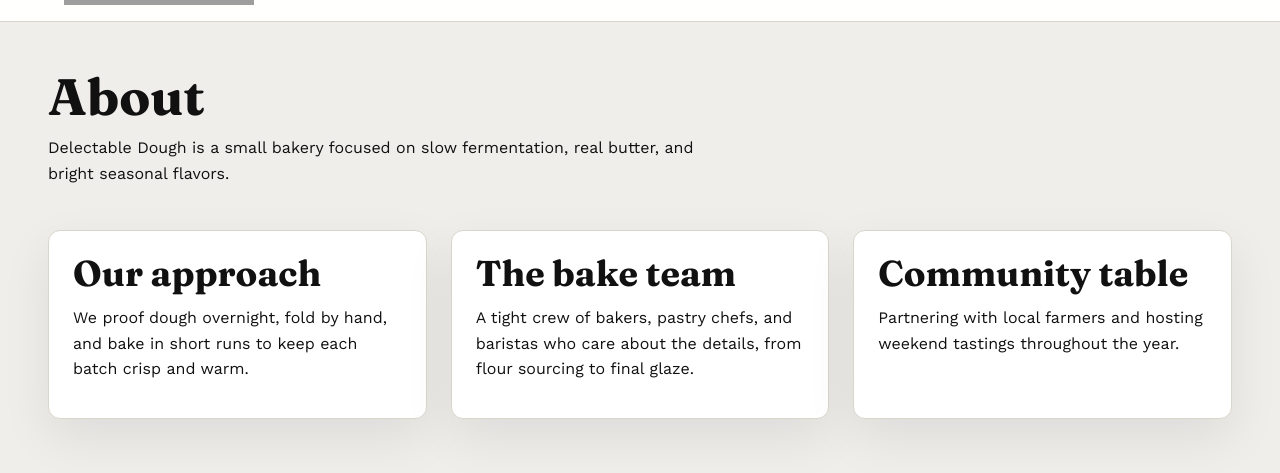
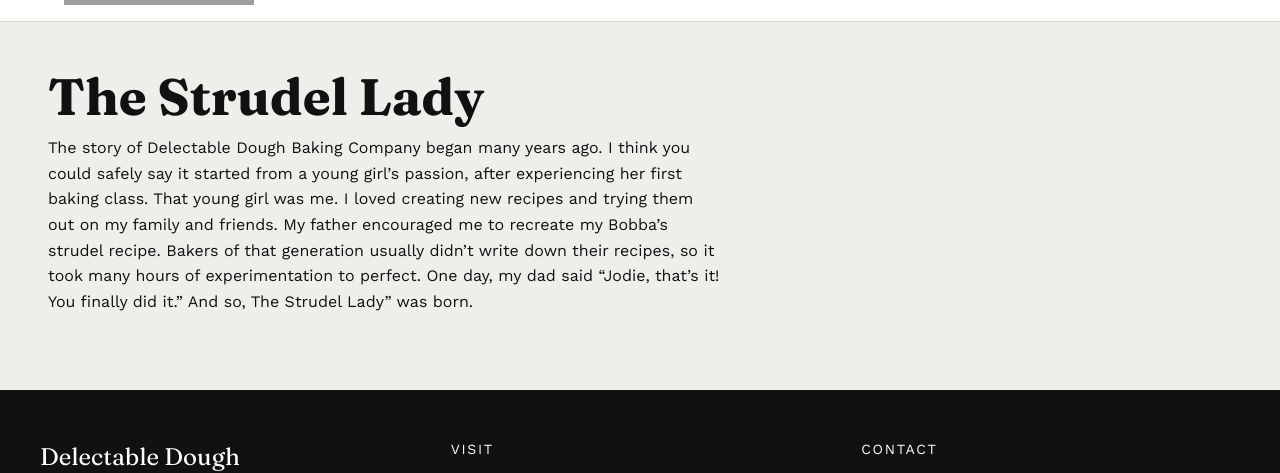
Before and after one commit to JustJakee/delectable-dough, a React (Vite) app: page /about in a window 1280 px wide. Shown: the part 154-627 px from the top of the page. Built offline with nearby package versions, Linux system fonts and the light colour scheme; grey boxes are pictures that could not be loaded.

Commit message:
Clean Up Contact

```diff
--- a/src/pages/About/index.tsx
+++ b/src/pages/About/index.tsx
@@ -4,35 +4,19 @@
   return (
     <div className={styles.page}>
       <header className={styles.header}>
-        <h1>About</h1>
+        <h1>The Strudel Lady</h1>
         <p>
-          Delectable Dough is a small bakery focused on slow fermentation, real
-          butter, and bright seasonal flavors.
+          The story of Delectable Dough Baking Company began many years ago. I
+          think you could safely say it started from a young girl’s passion,
+          after experiencing her first baking class. That young girl was me. I
+          loved creating new recipes and trying them out on my family and
+          friends. My father encouraged me to recreate my Bobba’s strudel
+          recipe. Bakers of that generation usually didn’t write down their
+          recipes, so it took many hours of experimentation to perfect. One day,
+          my dad said “Jodie, that’s it! You finally did it.” And so, The
+          Strudel Lady” was born.
         </p>
       </header>
-      <section className={styles.story}>
-        <div>
-          <h2>Our approach</h2>
-          <p>
-            We proof dough overnight, fold by hand, and bake in short runs to
-            keep each batch crisp and warm.
-          </p>
-        </div>
-        <div>
-          <h2>The bake team</h2>
-          <p>
-            A tight crew of bakers, pastry chefs, and baristas who care about the
-            details, from flour sourcing to final glaze.
-          </p>
-        </div>
-        <div>
-          <h2>Community table</h2>
-          <p>
-            Partnering with local farmers and hosting weekend tastings throughout
-            the year.
-          </p>
-        </div>
-      </section>
     </div>
   );
 }
--- a/src/pages/Contact/Contact.module.css
+++ b/src/pages/Contact/Contact.module.css
@@ -2,6 +2,8 @@
   display: flex;
   flex-direction: column;
   gap: var(--space-6);
+  align-items: center;
+  text-align: center;
 }
 
 .header {
@@ -11,6 +13,8 @@
 .grid {
   display: grid;
   gap: var(--space-6);
+  width: min(860px, 100%);
+  justify-items: center;
 }
 
 .form {
@@ -21,10 +25,15 @@
   box-shadow: var(--shadow-soft);
   display: grid;
   gap: var(--space-3);
+  justify-items: center;
+  text-align: center;
+  width: min(600px, 100%);
 }
 
 .label {
   font-weight: 600;
+  width: min(520px, 100%);
+  text-align: left;
 }
 
 .input,
@@ -33,6 +42,7 @@
   border-radius: var(--radius-2);
   padding: var(--space-3);
   font: inherit;
+  width: min(520px, 100%);
 }
 
 .button {
@@ -55,14 +65,9 @@
     var(--color-vanilla),
     var(--color-cream)
   );
+  width: min(600px, 100%);
 }
 
 .info a {
   color: inherit;
 }
-
-@media (min-width: 900px) {
-  .grid {
-    grid-template-columns: 1.1fr 0.9fr;
-  }
-}
--- a/src/pages/Contact/index.tsx
+++ b/src/pages/Contact/index.tsx
@@ -9,10 +9,10 @@
   return (
     <div className={styles.page}>
       <header className={styles.header}>
-        <h1>Contact</h1>
+        <h1>Leave us a message!</h1>
         <p>
-          For pre-orders, events, and wholesale inquiries, send us a note and we
-          will follow up within two business days.
+          For pre-orders, events, and general questions, send us a note and we
+          will follow up within a business days.
         </p>
       </header>
       <div className={styles.grid}>
@@ -48,15 +48,6 @@
           </button>
         </form>
 
-        <div className={styles.info}>
-          <h2>Visit the bakehouse</h2>
-          <p>123 Flour Street, Nashville, TN</p>
-          <p>Tue-Sun, 7am-2pm</p>
-          <p>(615) 555-0118</p>
-          <p>
-            <a href="mailto:hello@delectabledough.com">hello@delectabledough.com</a>
-          </p>
-        </div>
       </div>
     </div>
   );
```
